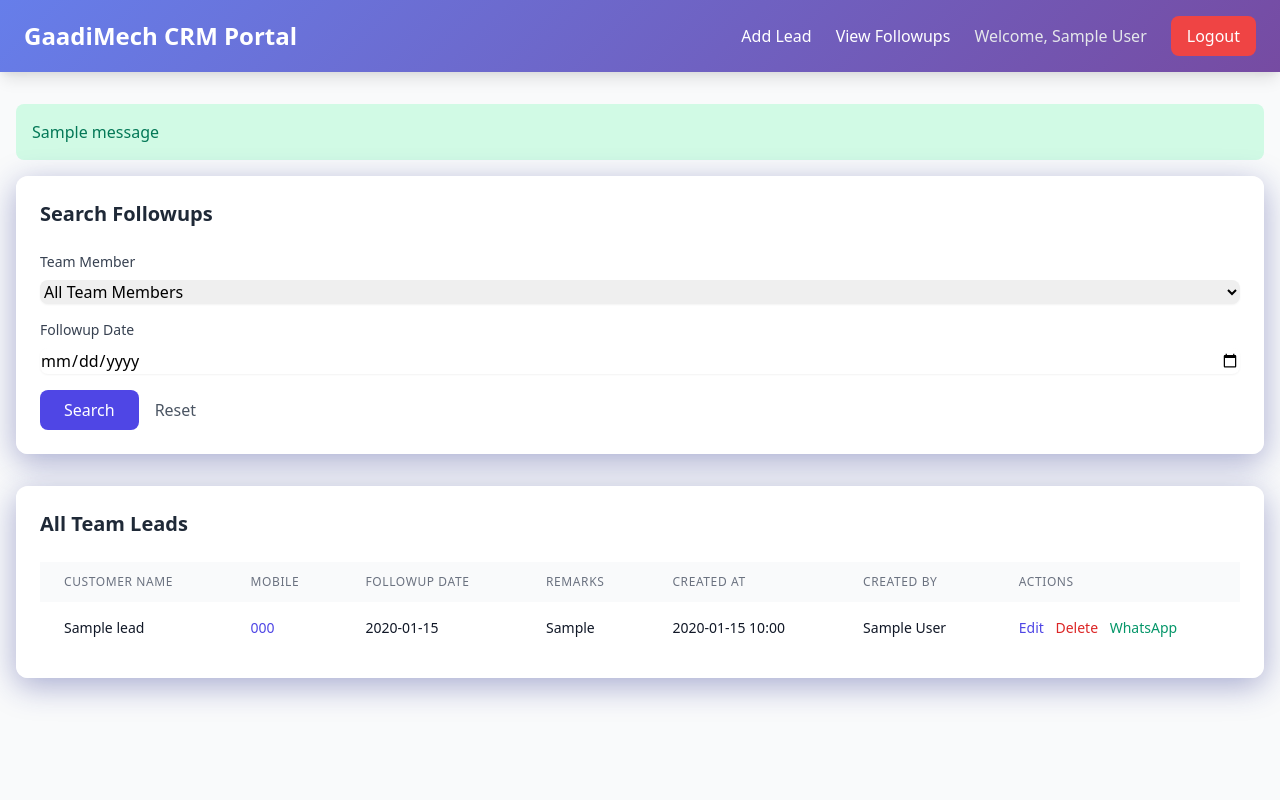
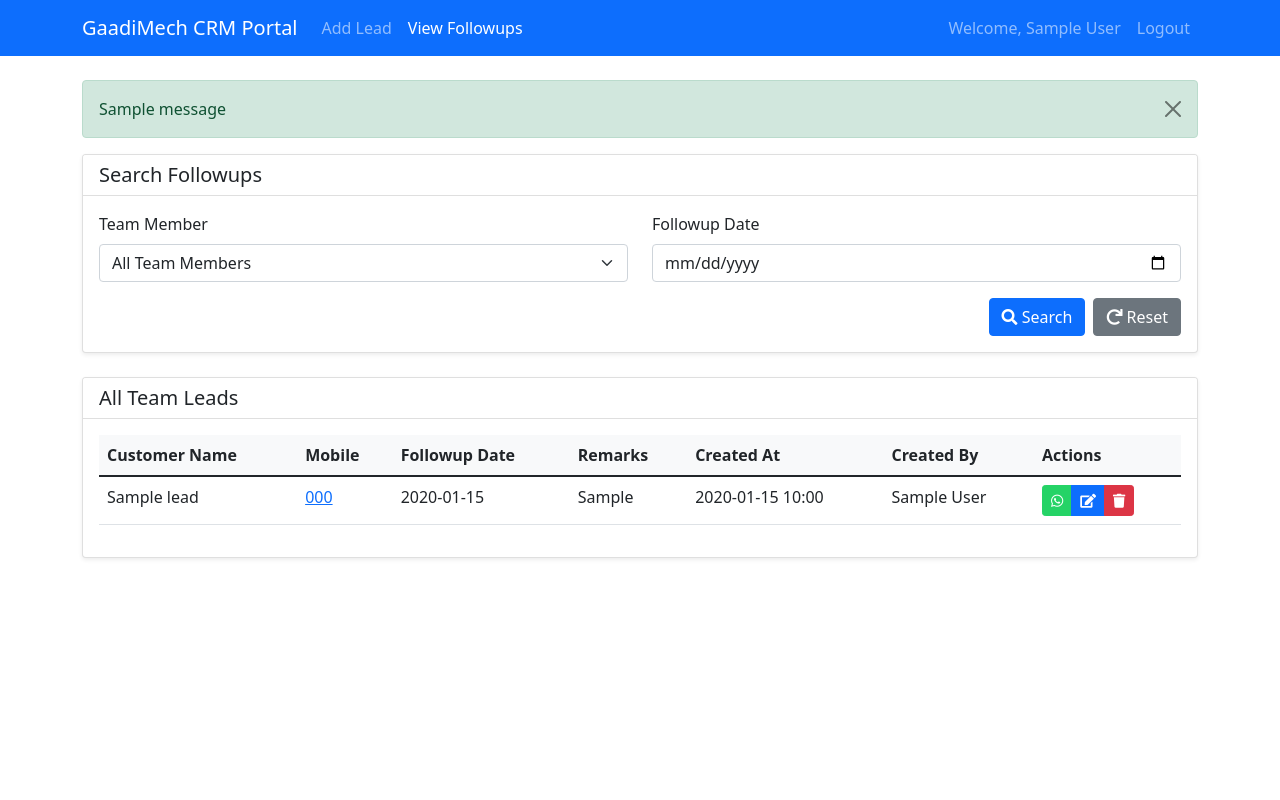
Before and after one commit to gaadimech/GaadiMech-CRM-aws, a Flask app: page /followups in a window 1280 px wide. Run offline with Flask 3, Linux system fonts and the light colour scheme; a user stored in the database is signed in; tables that the repository leaves empty hold one stand-in row (values such as "Sample post"); one stand-in notice (Sample message) is shown.

Commit message:
Update files with latest changes

```diff
--- a/app.py
+++ b/app.py
@@ -9,15 +9,9 @@ from dotenv import load_dotenv
 from flask_limiter import Limiter
 from flask_limiter.util import get_remote_address
 from datetime import timedelta
-from enum import Enum
 
 
 load_dotenv()
-
-class RemarksChoices(str, Enum):
-    DID_NOT_PICKUP = "Did not Pick Up"
-    NEEDS_FOLLOWUP = "Needs Followup"
-    CONFIRMED = "Confirmed"
 
 app = Flask(__name__)
 app.config['SECRET_KEY'] = os.getenv('SECRET_KEY', 'gaadimech123')  # Provide a default secret key
@@ -67,14 +61,9 @@ class Lead(db.Model):
     customer_name = db.Column(db.String(100), nullable=False)
     mobile = db.Column(db.String(12), nullable=False)
     followup_date = db.Column(db.DateTime, nullable=False)
-    remarks = db.Column(db.String(20), nullable=False)  # Keep as string but we'll validate the choices
+    remarks = db.Column(db.Text)
     created_at = db.Column(db.DateTime, default=datetime.utcnow)
     creator_id = db.Column(db.Integer, db.ForeignKey('user.id'), nullable=False)
-
-    def __init__(self, *args, **kwargs):
-        super(Lead, self).__init__(*args, **kwargs)
-        if self.remarks not in [choice.value for choice in RemarksChoices]:
-            raise ValueError("Invalid remarks choice")
 
 @login_manager.user_loader
 def load_user(user_id):
@@ -178,8 +167,7 @@ def logout():
 @login_required
 def index():
     users = User.query.all()
-    remarks_choices = [choice.value for choice in RemarksChoices]
-    return render_template('index.html', users=users, remarks_choices=remarks_choices)
+    return render_template('index.html', users=users)
 
 @app.route('/add_lead', methods=['POST'])
 @login_required
@@ -191,13 +179,8 @@ def add_lead():
         followup_date = request.form.get('followup_date')
         remarks = request.form.get('remarks')
 
-        if not all([customer_name, mobile, followup_date, remarks]):
+        if not all([customer_name, mobile, followup_date]):
             flash('All required fields must be filled', 'error')
-            return redirect(url_for('index'))
-
-        # Validate that remarks is one of the allowed choices
-        if remarks not in [choice.value for choice in RemarksChoices]:
-            flash('Invalid remarks choice', 'error')
             return redirect(url_for('index'))
 
         if not re.match(r'^\d{10}$|^\d{12}$', mobile):
@@ -221,7 +204,7 @@ def add_lead():
     except Exception as e:
         db.session.rollback()
         flash('Error adding lead. Please try again.', 'error')
-        print(f"Error adding lead: {str(e)}")
+        print(f"Error adding lead: {str(e)}")  # Log the error
 
     return redirect(url_for('index'))
 
@@ -232,7 +215,6 @@ def followups():
         team_members = User.query.all() if current_user.is_admin else []
         selected_member_id = request.args.get('team_member_id', '')
         date = request.args.get('date', '')
-        remarks_choices = [choice.value for choice in RemarksChoices]
 
         query = Lead.query
 
@@ -250,11 +232,10 @@ def followups():
         return render_template('followups.html',
                              followups=followups,
                              team_members=team_members,
-                             selected_member_id=selected_member_id,
-                             remarks_choices=remarks_choices)
+                             selected_member_id=selected_member_id)
     except Exception as e:
         flash('Error loading followups. Please try again.', 'error')
-        print(f"Error loading followups: {str(e)}")
+        print(f"Error loading followups: {str(e)}")  # Log the error
         return redirect(url_for('index'))
 
 @app.route('/edit_lead/<int:lead_id>', methods=['GET', 'POST'])
@@ -262,32 +243,25 @@ def followups():
 def edit_lead(lead_id):
     try:
         lead = Lead.query.get_or_404(lead_id)
-        remarks_choices = [choice.value for choice in RemarksChoices]
 
         if not current_user.is_admin and lead.creator_id != current_user.id:
             flash('You do not have permission to edit this lead', 'error')
             return redirect(url_for('followups'))
 
         if request.method == 'POST':
-            remarks = request.form['remarks']
-            if remarks not in [choice.value for choice in RemarksChoices]:
-                flash('Invalid remarks choice', 'error')
-                return redirect(url_for('edit_lead', lead_id=lead_id))
-
             lead.customer_name = request.form['customer_name']
             lead.mobile = request.form['mobile']
             lead.followup_date = datetime.strptime(request.form['followup_date'], '%Y-%m-%d')
-            lead.remarks = remarks
-
+            lead.remarks = request.form['remarks']
             db.session.commit()
             flash('Lead updated successfully!', 'success')
             return redirect(url_for('followups'))
 
-        return render_template('edit_lead.html', lead=lead, remarks_choices=remarks_choices)
+        return render_template('edit_lead.html', lead=lead)
     except Exception as e:
         db.session.rollback()
         flash('Error updating lead. Please try again.', 'error')
-        print(f"Error updating lead: {str(e)}")
+        print(f"Error updating lead: {str(e)}")  # Log the error
         return redirect(url_for('followups'))
 
 @app.route('/delete_lead/<int:lead_id>', methods=['POST'])
--- a/templates/followups.html
+++ b/templates/followups.html
@@ -1,60 +1,86 @@
 <!DOCTYPE html>
 <html lang="en">
 <head>
-    <title>GaadiMech CRM Portal - Followups</title>
     <meta charset="UTF-8">
     <meta name="viewport" content="width=device-width, initial-scale=1.0">
-    <link href="https://cdnjs.cloudflare.com/ajax/libs/tailwindcss/2.2.19/tailwind.min.css" rel="stylesheet">
+    <title>View Followups - GaadiMech CRM Portal</title>
+    <!-- Bootstrap CSS -->
+    <link href="https://cdn.jsdelivr.net/npm/bootstrap@5.1.3/dist/css/bootstrap.min.css" rel="stylesheet">
+    <!-- Font Awesome -->
+    <link rel="stylesheet" href="https://cdnjs.cloudflare.com/ajax/libs/font-awesome/5.15.4/css/all.min.css">
+    <!-- Custom CSS -->
     <style>
-        .gradient-background {
-            background: linear-gradient(135deg, #667eea 0%, #764ba2 100%);
+        .table th {
+            background-color: #f8f9fa;
         }
-        .glass-effect {
-            background: rgba(255, 255, 255, 0.95);
-            backdrop-filter: blur(10px);
-            box-shadow: 0 8px 32px 0 rgba(31, 38, 135, 0.37);
+        .btn-whatsapp {
+            background-color: #25D366;
+            border-color: #25D366;
+            color: white;
         }
-        .table-row-hover:hover {
-            background-color: rgba(99, 102, 241, 0.1);
-            transition: all 0.2s ease;
+        .btn-whatsapp:hover {
+            background-color: #128C7E;
+            border-color: #128C7E;
+            color: white;
         }
     </style>
 </head>
-<body class="bg-gray-50 min-h-screen">
-    <div class="gradient-background text-white py-4 px-6 shadow-lg">
-        <div class="max-w-7xl mx-auto">
-            <div class="flex items-center justify-between">
-                <h1 class="text-2xl font-bold">
-                    <a href="{{ url_for('index') }}" class="hover:text-gray-200 transition">
-                        GaadiMech CRM Portal
-                    </a>
-                </h1>
-                <nav class="flex items-center space-x-6">
-                    <a href="{{ url_for('index') }}" class="hover:text-gray-200 transition">Add Lead</a>
-                    <a href="{{ url_for('followups') }}" class="hover:text-gray-200 transition">View Followups</a>
-                    <span class="text-gray-200">Welcome, {{ current_user.name }}</span>
-                    <a href="{{ url_for('logout') }}" class="px-4 py-2 bg-red-500 rounded-lg hover:bg-red-600 transition">Logout</a>
-                </nav>
+<body>
+    <!-- Navigation Bar -->
+    <nav class="navbar navbar-expand-lg navbar-dark bg-primary">
+        <div class="container">
+            <a class="navbar-brand" href="{{ url_for('index') }}">GaadiMech CRM Portal</a>
+            <button class="navbar-toggler" type="button" data-bs-toggle="collapse" data-bs-target="#navbarNav">
+                <span class="navbar-toggler-icon"></span>
+            </button>
+            <div class="collapse navbar-collapse" id="navbarNav">
+                <ul class="navbar-nav">
+                    <li class="nav-item">
+                        <a class="nav-link" href="{{ url_for('index') }}">Add Lead</a>
+                    </li>
+                    <li class="nav-item">
+                        <a class="nav-link active" href="{{ url_for('followups') }}">View Followups</a>
+                    </li>
+                </ul>
+                <ul class="navbar-nav ms-auto">
+                    <li class="nav-item">
+                        <span class="nav-link">Welcome, {{ current_user.name }}</span>
+                    </li>
+                    <li class="nav-item">
+                        <a class="nav-link" href="{{ url_for('logout') }}">Logout</a>
+                    </li>
+                </ul>
             </div>
         </div>
-    </div>
+    </nav>
 
-    <div class="max-w-7xl mx-auto px-4 py-8">
+    <!-- Main Content -->
+    <div class="container mt-4">
+        <!-- Flash Messages -->
         {% with messages = get_flashed_messages(with_categories=true) %}
             {% if messages %}
                 {% for category, message in messages %}
-                    <div class="mb-4 p-4 rounded-lg bg-green-100 text-green-700">{{ message }}</div>
+                    <div class="alert alert-{{ category }} alert-dismissible fade show">
+                        {{ message }}
+                        <button type="button" class="btn-close" data-bs-dismiss="alert"></button>
+                    </div>
                 {% endfor %}
             {% endif %}
         {% endwith %}
 
-        <div class="glass-effect rounded-xl p-6 mb-8">
-            <h2 class="text-xl font-semibold mb-6 text-gray-800">Search Followups</h2>
-            <form method="GET" action="{{ url_for('followups') }}" class="space-y-4">
+        <!-- Search Card -->
+        <div class="card shadow-sm mb-4">
+            <div class="card-header bg-white">
+                <h5 class="card-title mb-0">Search Followups</h5>
+            </div>
+            <div class="card-body">
+                <form method="GET" action="{{ url_for('followups') }}">
+                    <div class="row">
                         {% if current_user.is_admin %}
-                <div>
-                    <label class="block text-sm font-medium text-gray-700 mb-2">Team Member</label>
-                    <select name="team_member_id" class="w-full rounded-lg border-gray-300 shadow-sm focus:border-indigo-500 focus:ring-1 focus:ring-indigo-500">
+                        <div class="col-md-6">
+                            <div class="mb-3">
+                                <label for="team_member_id" class="form-label">Team Member</label>
+                                <select class="form-select" id="team_member_id" name="team_member_id">
                                     <option value="">All Team Members</option>
                                     {% for member in team_members %}
                                     <option value="{{ member.id }}" {% if selected_member_id|string == member.id|string %}selected{% endif %}>
@@ -63,25 +89,31 @@
                                     {% endfor %}
                                 </select>
                             </div>
+                        </div>
                         {% endif %}
-
-                <div>
-                    <label class="block text-sm font-medium text-gray-700 mb-2">Followup Date</label>
-                    <input type="date" name="date" value="{{ request.args.get('date', '') }}"
-                           class="w-full rounded-lg border-gray-300 shadow-sm focus:border-indigo-500 focus:ring-1 focus:ring-indigo-500">
+                        <div class="col-md-{% if current_user.is_admin %}6{% else %}12{% endif %}">
+                            <div class="mb-3">
+                                <label for="date" class="form-label">Followup Date</label>
+                                <input type="date" class="form-control" id="date" name="date" value="{{ request.args.get('date', '') }}">
                             </div>
-
-                <div class="flex items-center space-x-4">
-                    <button type="submit" class="px-6 py-2 bg-indigo-600 text-white rounded-lg hover:bg-indigo-700 transition">
-                        Search
+                        </div>
+                    </div>
+                    <div class="d-grid gap-2 d-md-flex justify-content-md-end">
+                        <button type="submit" class="btn btn-primary">
+                            <i class="fas fa-search"></i> Search
                         </button>
-                    <a href="{{ url_for('followups') }}" class="text-gray-600 hover:text-gray-800 transition">Reset</a>
+                        <a href="{{ url_for('followups') }}" class="btn btn-secondary">
+                            <i class="fas fa-redo"></i> Reset
+                        </a>
                     </div>
                 </form>
             </div>
+        </div>
 
-        <div class="glass-effect rounded-xl p-6">
-            <h2 class="text-xl font-semibold mb-6 text-gray-800">
+        <!-- Followups Table -->
+        <div class="card shadow-sm">
+            <div class="card-header bg-white d-flex justify-content-between align-items-center">
+                <h5 class="card-title mb-0">
                     {% if current_user.is_admin %}
                         {% if selected_member_id %}
                             {% for member in team_members %}
@@ -95,56 +127,62 @@
                     {% else %}
                         Your Leads
                     {% endif %}
-            </h2>
-
-            <div class="overflow-x-auto">
-                <table class="w-full">
-                    <thead class="bg-gray-50">
+                </h5>
+            </div>
+            <div class="card-body">
+                <div class="table-responsive">
+                    <table class="table table-hover">
+                        <thead>
                             <tr>
-                            <th class="px-6 py-3 text-left text-xs font-medium text-gray-500 uppercase tracking-wider">Customer Name</th>
-                            <th class="px-6 py-3 text-left text-xs font-medium text-gray-500 uppercase tracking-wider">Mobile</th>
-                            <th class="px-6 py-3 text-left text-xs font-medium text-gray-500 uppercase tracking-wider">Followup Date</th>
-                            <th class="px-6 py-3 text-left text-xs font-medium text-gray-500 uppercase tracking-wider">Remarks</th>
-                            <th class="px-6 py-3 text-left text-xs font-medium text-gray-500 uppercase tracking-wider">Created At</th>
+                                <th>Customer Name</th>
+                                <th>Mobile</th>
+                                <th>Followup Date</th>
+                                <th>Remarks</th>
+                                <th>Created At</th>
                                 {% if current_user.is_admin %}
-                                <th class="px-6 py-3 text-left text-xs font-medium text-gray-500 uppercase tracking-wider">Created By</th>
+                                <th>Created By</th>
                                 {% endif %}
-                            <th class="px-6 py-3 text-left text-xs font-medium text-gray-500 uppercase tracking-wider">Actions</th>
+                                <th>Actions</th>
                             </tr>
                         </thead>
-                    <tbody class="bg-white divide-y divide-gray-200">
+                        <tbody>
                             {% if followups %}
                                 {% for followup in followups %}
-                                <tr class="table-row-hover">
-                                    <td class="px-6 py-4 whitespace-nowrap text-sm text-gray-900">{{ followup.customer_name }}</td>
-                                    <td class="px-6 py-4 whitespace-nowrap text-sm text-gray-900">
-                                        <a href="javascript:void(0);" onclick="copyToDialer('{{ followup.mobile }}')"
-                                           class="text-indigo-600 hover:text-indigo-900">
-                                            {{ followup.mobile }}
-                                        </a>
-                                    </td>
-                                    <td class="px-6 py-4 whitespace-nowrap text-sm text-gray-900">{{ followup.followup_date.strftime('%Y-%m-%d') }}</td>
-                                    <td class="px-6 py-4 text-sm text-gray-900">{{ followup.remarks }}</td>
-                                    <td class="px-6 py-4 whitespace-nowrap text-sm text-gray-900">{{ followup.created_at.strftime('%Y-%m-%d %H:%M') }}</td>
+                                    <tr>
+                                        <td>{{ followup.customer_name }}</td>
+                                        <td><a href="javascript:void(0);" onclick="copyToDialer('{{ followup.mobile }}')">{{ followup.mobile }}</a></td>
+                                        <td>{{ followup.followup_date.strftime('%Y-%m-%d') }}</td>
+                                        <td>{{ followup.remarks }}</td>
+                                        <td>{{ followup.created_at.strftime('%Y-%m-%d %H:%M') }}</td>
                                         {% if current_user.is_admin %}
-                                        <td class="px-6 py-4 whitespace-nowrap text-sm text-gray-900">{{ followup.creator.name }}</td>
+                                        <td>{{ followup.creator.name }}</td>
                                         {% endif %}
-                                    <td class="px-6 py-4 whitespace-nowrap text-sm space-x-2">
+                                        <td>
+                                            <div class="btn-group" role="group">
+                                                <button onclick="openWhatsapp('{{ followup.mobile }}')"
+                                                        class="btn btn-whatsapp btn-sm"
+                                                        title="Open WhatsApp">
+                                                    <i class="fab fa-whatsapp"></i>
+                                                </button>
                                                 {% if current_user.is_admin or followup.creator_id == current_user.id %}
                                                     <a href="{{ url_for('edit_lead', lead_id=followup.id) }}"
-                                               class="text-indigo-600 hover:text-indigo-900">Edit</a>
+                                                       class="btn btn-primary btn-sm"
+                                                       title="Edit Lead">
+                                                        <i class="fas fa-edit"></i>
+                                                    </a>
                                                     <button onclick="deleteLead({{ followup.id }})"
-                                                    class="text-red-600 hover:text-red-900">Delete</button>
-                                            <a href="javascript:void(0);" onclick="openWhatsApp('{{ followup.mobile }}')"
-                                               class="text-green-600 hover:text-green-900">WhatsApp</a>
+                                                            class="btn btn-danger btn-sm"
+                                                            title="Delete Lead">
+                                                        <i class="fas fa-trash"></i>
+                                                    </button>
                                                 {% endif %}
+                                            </div>
                                         </td>
                                     </tr>
                                 {% endfor %}
                             {% else %}
                                 <tr>
-                                <td colspan="{% if current_user.is_admin %}7{% else %}6{% endif %}"
-                                    class="px-6 py-4 text-center text-sm text-gray-500">
+                                    <td colspan="{% if current_user.is_admin %}7{% else %}6{% endif %}" class="text-center">
                                         No followups found for the selected criteria
                                     </td>
                                 </tr>
@@ -154,51 +192,49 @@
                 </div>
             </div>
         </div>
+    </div>
 
+    <!-- Bootstrap JS Bundle with Popper -->
+    <script src="https://cdn.jsdelivr.net/npm/bootstrap@5.1.3/dist/js/bootstrap.bundle.min.js"></script>
+
+    <!-- Custom JavaScript -->
     <script>
+        function openWhatsapp(mobile) {
+            fetch(`/open_whatsapp/${mobile}`)
+                .then(response => response.json())
+                .then(data => {
+                    window.open(data.url, '_blank');
+                })
+                .catch(error => console.error('Error:', error));
+        }
+
         function deleteLead(leadId) {
             if (confirm('Are you sure you want to delete this lead?')) {
                 fetch(`/delete_lead/${leadId}`, {
                     method: 'POST',
-                    headers: {
-                        'Content-Type': 'application/json'
-                    }
                 })
                 .then(response => response.json())
                 .then(data => {
                     if (data.success) {
                         location.reload();
                     } else {
-                        alert(data.message || 'Error deleting lead');
+                        alert('Error deleting lead: ' + data.message);
                     }
                 })
-                .catch(error => {
-                    console.error('Error:', error);
-                    alert('Error deleting lead');
-                });
+                .catch(error => console.error('Error:', error));
             }
         }
 
         function copyToDialer(mobile) {
-            if (/Android|webOS|iPhone|iPad|iPod|BlackBerry|IEMobile|Opera Mini/i.test(navigator.userAgent)) {
+            // Copy the mobile number to the clipboard
+            navigator.clipboard.writeText(mobile).then(function() {
+                console.log('Mobile number copied to clipboard');
+            }, function(err) {
+                console.error('Could not copy text: ', err);
+            });
+
+            // Redirect to the phone's dialer with the mobile number
             window.location.href = `tel:${mobile}`;
-            } else {
-                navigator.clipboard.writeText(mobile)
-                    .then(() => alert('Mobile number copied to clipboard'))
-                    .catch(err => console.error('Failed to copy:', err));
-            }
-        }
-
-        function openWhatsApp(mobile) {
-            fetch(`/open_whatsapp/${mobile}`)
-                .then(response => response.json())
-                .then(data => {
-                    window.open(data.url, '_blank');
-                })
-                .catch(error => {
-                    console.error('Error:', error);
-                    alert('Error opening WhatsApp');
-                });
         }
     </script>
 </body>
```
Also changed, not shown: templates/edit_lead.html (+38 -58 lines), templates/index.html (+3 -9 lines), templates/login.html (+6 -31 lines). Lines whose indentation alone changed are shown as unchanged.
